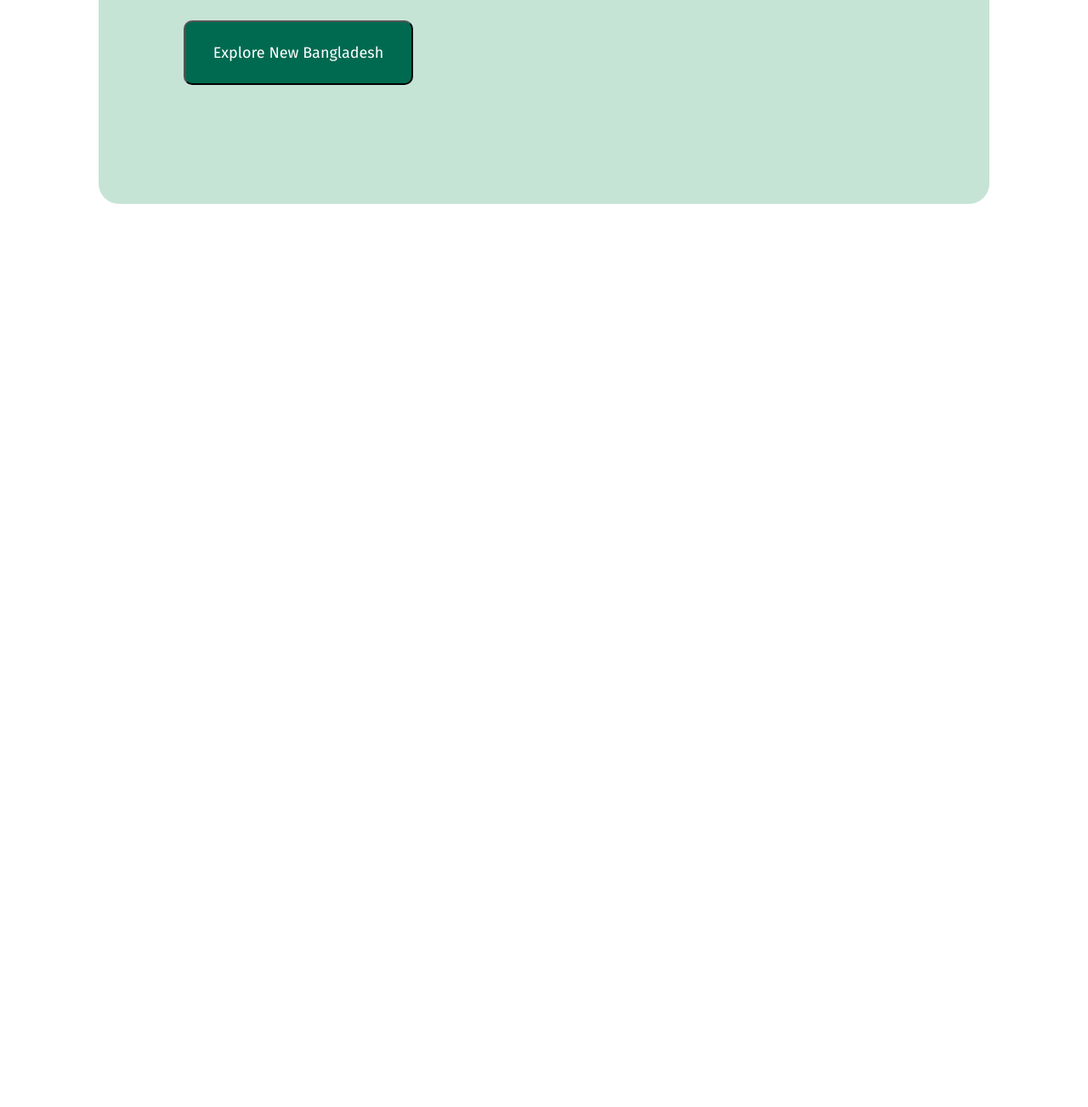
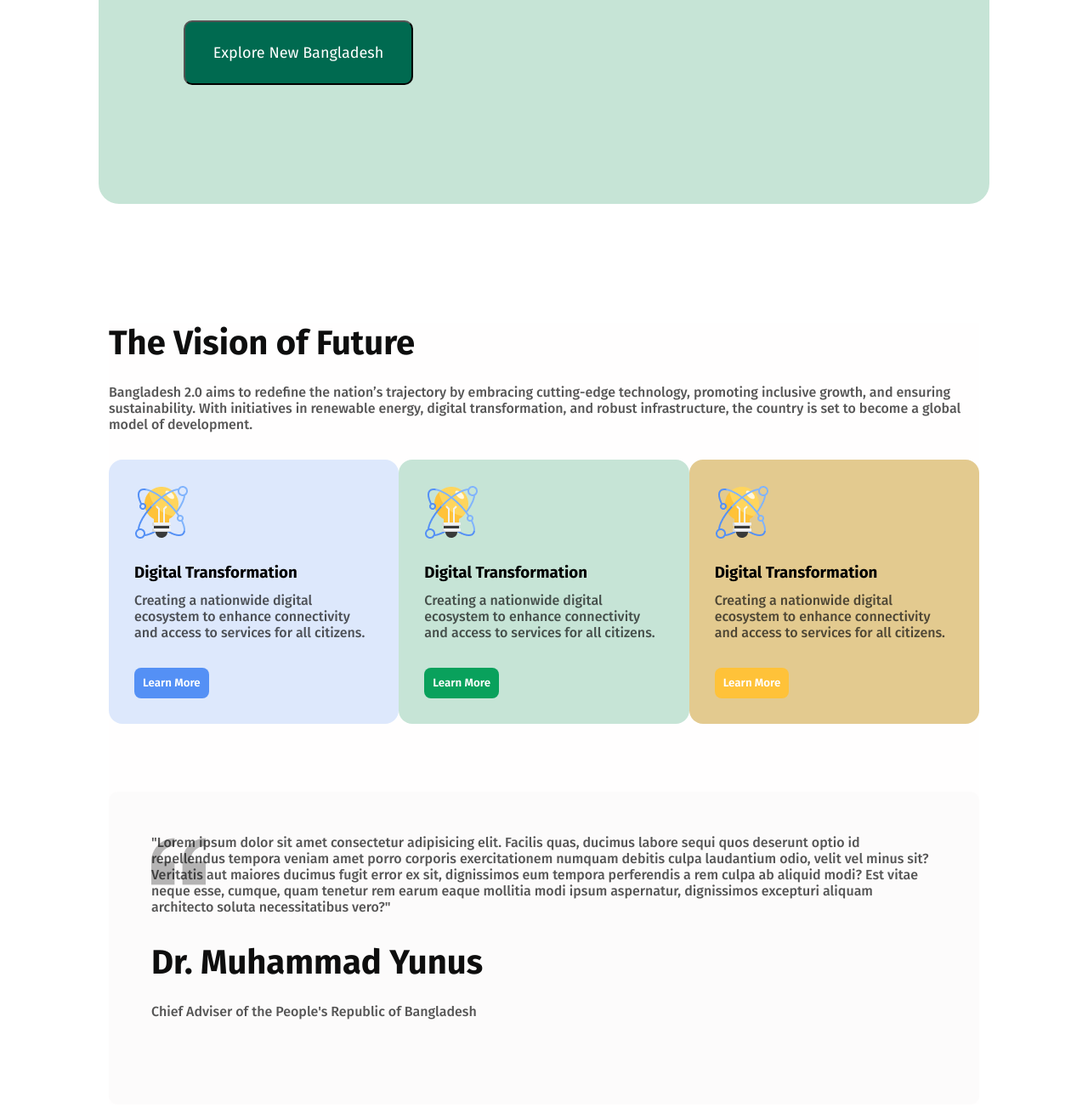
Before and after one commit to Najmus-Shakib797/assignment-1, a plain HTML site: page index.html in a window 1280 px wide. Shown: the part 823-2126 px from the top of the page at 85% size. Before the commit the page ends 1123 px from the top, so only its background shows below. Drawn offline with Linux system fonts and the light colour scheme.

Commit message:
added future vision section

```diff
--- a/index.html
+++ b/index.html
@@ -9,10 +9,8 @@
 </head>
 
 <body>
-    <header></header>
-    <main>
-        <section class="banner">
-            <div class="banner-box">
+    <header class="banner">
+        <div class="banner-box display-flex">
             <div class="banner-content">
                 <p>Bangladesh 2.0</p>
                 <h1>Idea , innovation ,
@@ -25,6 +23,57 @@
                 <img src="assets/hero.png" alt="">
             </div>
         </div>
+    </header>
+    <main>
+        <section class="card">
+            <div class="card-box">
+                <h1 class="vision-title title">The Vision of Future</h1>
+                <p class="description">Bangladesh 2.0 aims to redefine the nation’s trajectory by embracing cutting-edge
+                    technology, promoting inclusive growth, and ensuring sustainability. With initiatives in renewable
+                    energy, digital transformation, and robust infrastructure, the country is set to become a global
+                    model of development.</p>
+                <div class="card-content display-flex">
+                    <div class="card-1 cards">
+                        <div class="card-icon">
+                            <img src="assets/card-icon.png" alt="">
+
+                        </div>
+                        <h3 class="card-title">Digital Transformation</h3>
+                        <p class="description card-description">Creating a nationwide digital ecosystem to enhance connectivity and
+                            access to services for all citizens.</p>
+                            <button class=" btn-share" id="btn-2">Learn More</button>
+                    </div>
+                    <div class="card-2 cards">
+                        <div class="card-icon">
+                            <img src="assets/card-icon.png" alt="">
+
+                        </div>
+                        <h3 class="card-title">Digital Transformation</h3>
+                        <p class="description card-description">Creating a nationwide digital ecosystem to enhance connectivity
+                            and access to services for all citizens.</p>
+                            <button class="btn-share" id="btn-3">Learn More</button>
+                    </div>
+                    <div class="card-3 cards">
+                        <div class="card-icon">
+                            <img src="assets/card-icon.png" alt="">
+
+                        </div>
+                        <h3 class="card-title">Digital Transformation</h3>
+                        <p class="description card-description">Creating a nationwide digital ecosystem to enhance
+                            connectivity and access to services for all citizens.</p>
+                            <button class="btn-share" id="btn-4">Learn More</button>
+                    </div>
+                </div>
+               <div class="vision-bottom">
+                <img id="cottesion" src="assets/quote-bg.png" alt="">
+                <p class="description">"Lorem ipsum dolor sit amet consectetur adipisicing elit. Facilis quas, ducimus labore sequi quos deserunt optio id repellendus tempora veniam amet porro corporis exercitationem numquam debitis culpa laudantium odio, velit vel minus sit? Veritatis aut maiores ducimus fugit error ex sit, dignissimos eum tempora perferendis a rem culpa ab aliquid modi? Est vitae neque esse, cumque, quam tenetur rem earum eaque mollitia modi ipsum aspernatur, dignissimos excepturi aliquam architecto soluta necessitatibus vero?"</p>
+
+               <div class="bottom-icon">
+
+                <h2 class="title">Dr. Muhammad Yunus</h2>
+                <p class="description bottom-description">Chief Adviser of the People's Republic of Bangladesh</p>
+               </div>
+            </div>
         </section>
     </main>
     <footer></footer>
--- a/style/style.css
+++ b/style/style.css
@@ -11,6 +11,37 @@ body {
     background-color: #FFFFFF;
 }
 
+/* shared style */
+.title {
+    font-size: 40px;
+    font-weight: 700;
+    color: rgba(14, 14, 14, 1);
+    margin-bottom: 24px;
+}
+
+.description {
+    font-size: 16px;
+    font-weight: 500;
+    color: rgba(14, 14, 14, 0.7);
+    margin-bottom: 32px;
+
+}
+
+.display-flex {
+    display: flex;
+}
+
+.btn-share {
+    background-color: rgba(84, 144, 245, 1);
+    padding: 10px;
+    border-radius: 8px;
+    color: #FFFFFF;
+    font-size: 18;
+    font-weight: 600;
+    border: none;
+
+}
+
 /* banner-section */
 .banner {
     margin: 0 auto;
@@ -19,7 +50,7 @@ body {
 }
 
 .banner-box {
-    display: flex;
+
     background-color: rgba(198, 228, 214, 1);
     padding: 60px 60px;
     border-radius: 24px;
@@ -66,3 +97,71 @@ body {
     width: 270px;
     color: #FFFFFF;
 }
+
+/*future card releted styles  */
+.card {
+
+    margin-top: 80px;
+    margin-bottom: 80px;
+}
+
+.card-box {
+    width: 80%;
+    margin: 0 auto;
+    background-color: rgba(255, 251, 251, 0.3);
+
+
+}
+
+.card-content {
+    justify-content: space-between;
+    align-items: center;
+
+}
+
+.cards {
+    max-width: 500px;
+    border-radius: 16px;
+    padding: 30px;
+    height 500px;
+}
+
+#btn-3 {
+    background-color: rgba(9, 161, 92, 1);
+}
+
+#btn-4 {
+    background-color: rgba(255, 194, 57, 1);
+}
+
+.card-1 {
+    background-color: rgba(84, 144, 245, 0.2);
+
+}
+
+.card-2 {
+    background-color:rgba(198, 228, 214, 1);
+}
+
+.card-3 {
+    background-color: rgb(227, 202, 143);
+}
+.card-title{
+    margin-top: 24px;
+    margin-bottom: 12px;
+}
+.card-description{
+    margin bottom: 40px;
+}
+.vision-bottom{
+    margin-top: 80px;
+    border-radius: 10px;
+    background-color: rgba(244, 240, 240, 0.3);
+    padding: 50px;
+}
+#cottesion{
+    position: absolute;
+}
+.bottom-description{
+    margin-bottom: 50px;
+}
```
Also changed, not shown: Bangladesh 2.0.png (added), UI/banner.png (added), UI/donate.png (added), UI/news.png (added), UI/newsletter.png (added), UI/quotes.png (added), UI/vision.png (added), 2 other files. Lines whose indentation alone changed are shown as unchanged.
